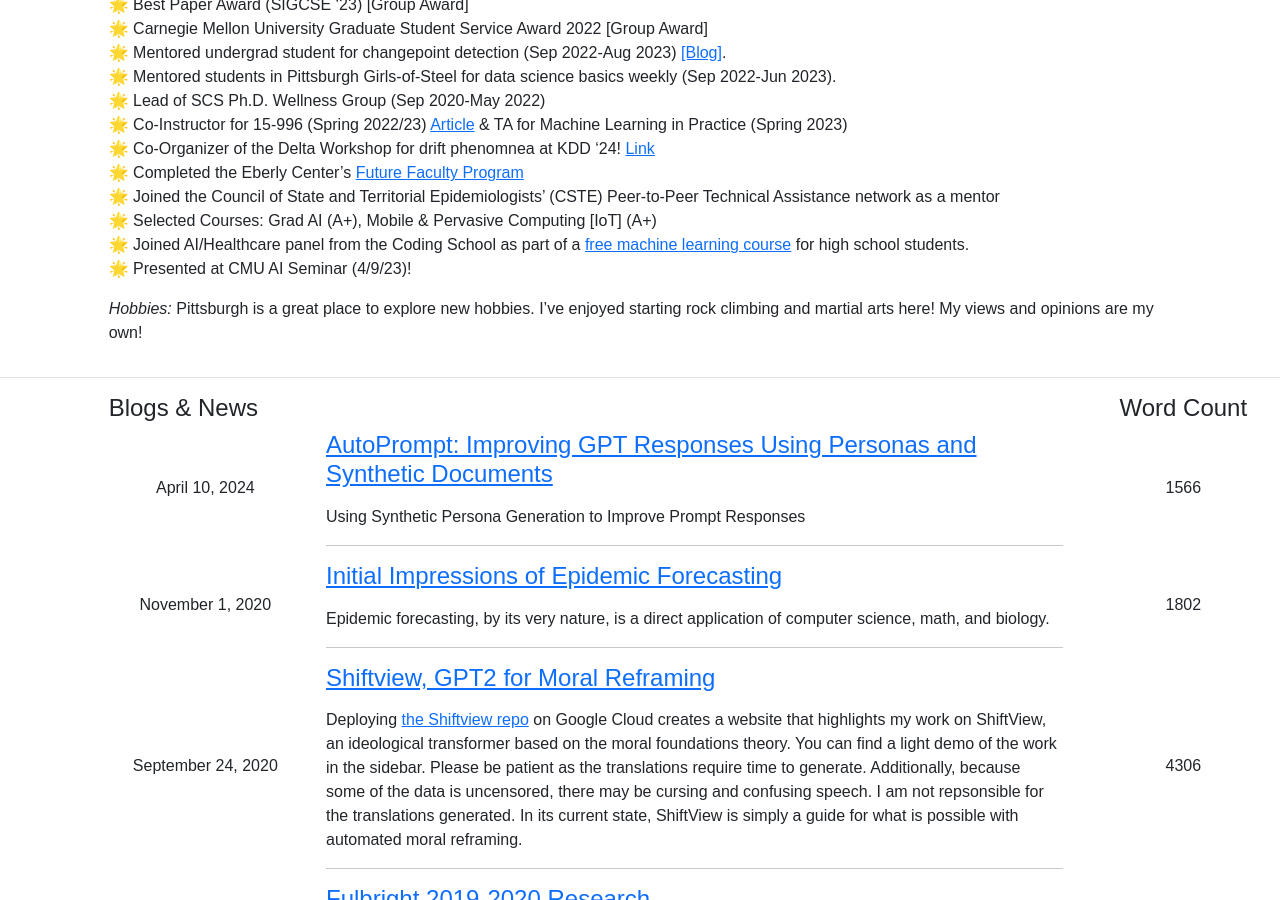
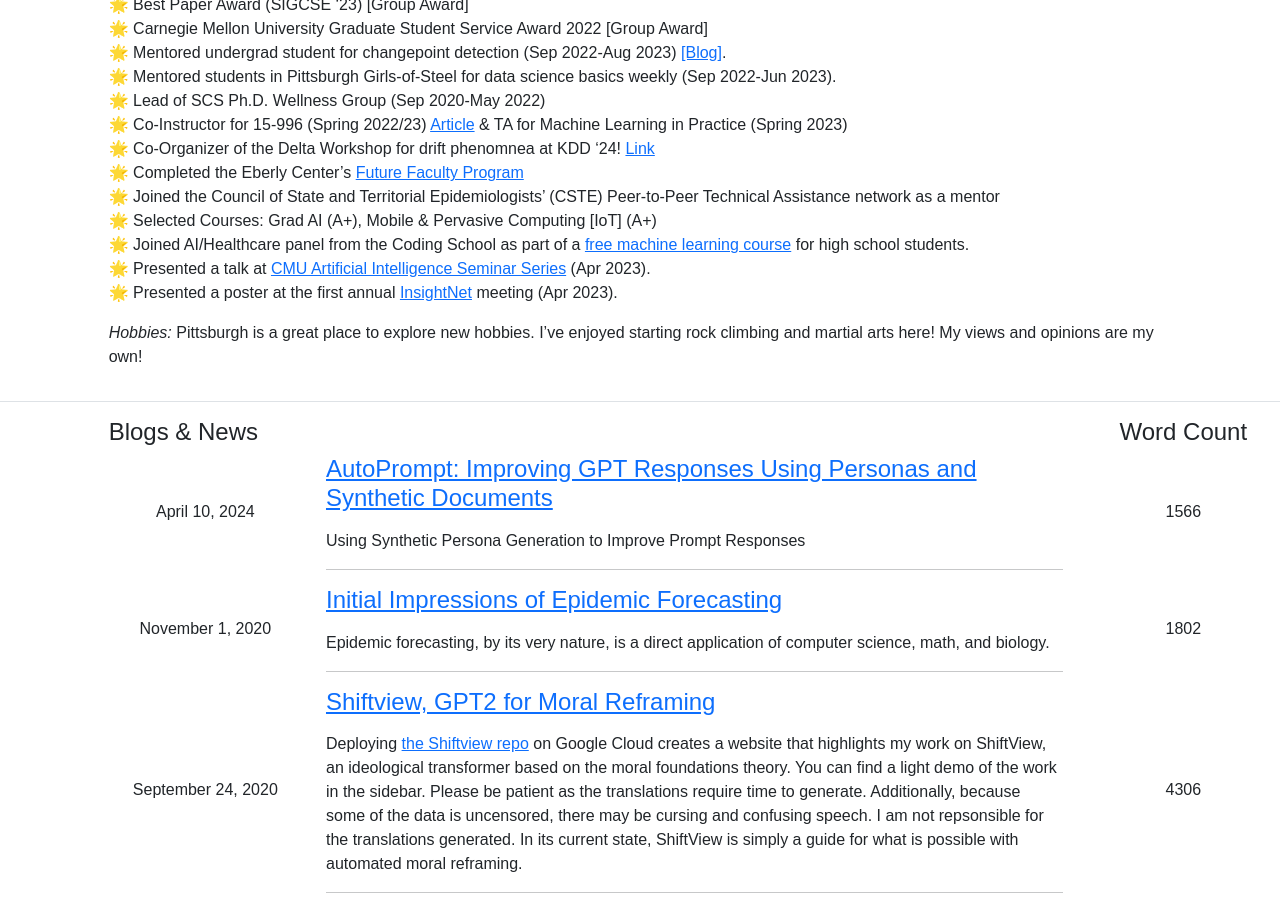
Before and after one commit to Ananya-Joshi/ananya-joshi.github.io, a Jekyll site: the page built from index.md, in a window 1280 px wide and 900 px high, scrolled down 3452 px. Built offline with Jekyll 4.4.1, drawn with Linux system fonts in a browser that asks for light colours.

Commit message:
Add InsightNet

```diff
--- a/index.md
+++ b/index.md
@@ -31,7 +31,8 @@ Please contact me if you would like to use this activity in your teaching.
 🌟 Joined the Council of State and Territorial Epidemiologists' (CSTE) Peer-to-Peer Technical Assistance network as a mentor
 🌟 Selected Courses: Grad AI (A+), Mobile & Pervasive Computing [IoT] (A+)
 🌟 Joined AI/Healthcare panel from the Coding School as part of a [free machine learning course](https://the-cs.org/train-course) for high school students.
-🌟 Presented at CMU AI Seminar (4/9/23)!
+🌟 Presented a talk at [CMU Artificial Intelligence Seminar Series](https://www.cs.cmu.edu/~aiseminar/) (Apr 2023).
+🌟 Presented a poster at the first annual [InsightNet](https://insightnet.us/insight-net-annual-meeting-2024/) meeting (Apr 2023).
 
 *Hobbies:* Pittsburgh is a great place to explore new hobbies. I've enjoyed starting rock climbing and martial arts here!
 My views and opinions are my own!
```
